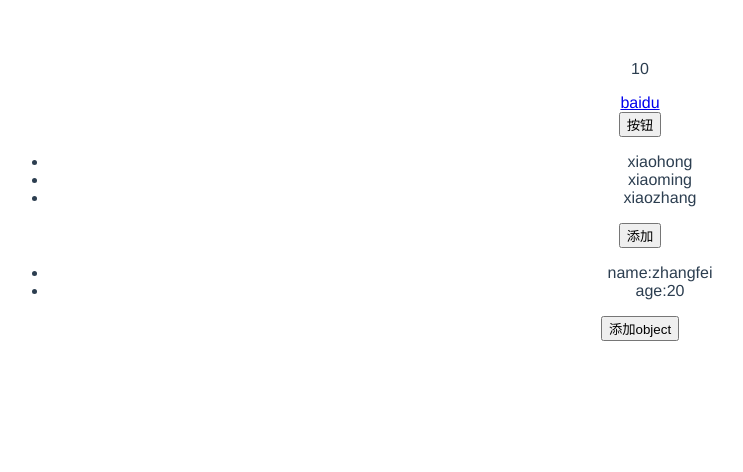
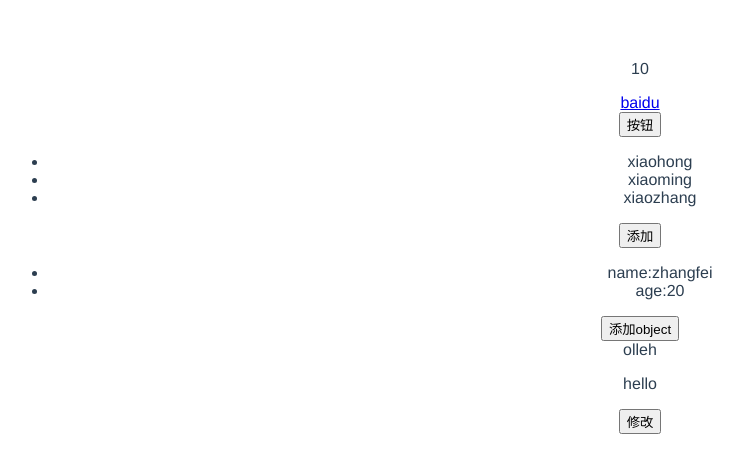
Before and after one commit to BaiHong-Li/vue-init, a Vue app: page / in a window 1280 px wide. Shown: the top 472 px of the page, without its empty margins (0-743 px from the left). Built offline with nearby package versions, Linux system fonts and the light colour scheme; the HTML template or start-up script is replaced by a standard one.

Commit message:
class与Style绑定

```diff
--- a/src/components/APIDemo1.vue
+++ b/src/components/APIDemo1.vue
@@ -14,6 +14,13 @@
         </div>
 
         <button @click="addobj">添加object</button>
+        <div>
+            {{ getmsg }}
+        </div>
+        <div>
+          <p :class="{active:isActive,'text-danger':hasError}">hello</p>
+          <button @click="changeISActive">修改</button>
+        </div>
     </div>
 </template>
 <script>
@@ -27,7 +34,10 @@ export default {
             obj:{
                 name:"zhangfei",
                 age:"20"
-            }
+            },
+            msg:"hello",
+            isActive:true,
+            hasError:true
         }
     },
     methods:{
@@ -39,6 +49,14 @@ export default {
         },
         addobj(){
             this.$set(this.obj,"zhaoyun","男");
+        },
+        changeISActive(){
+          this.isActive = !this.isActive;
+        }
+    },
+    computed:{
+        getmsg(){
+            return this.msg.split("").reverse().join("");
         }
     }
 }
```
